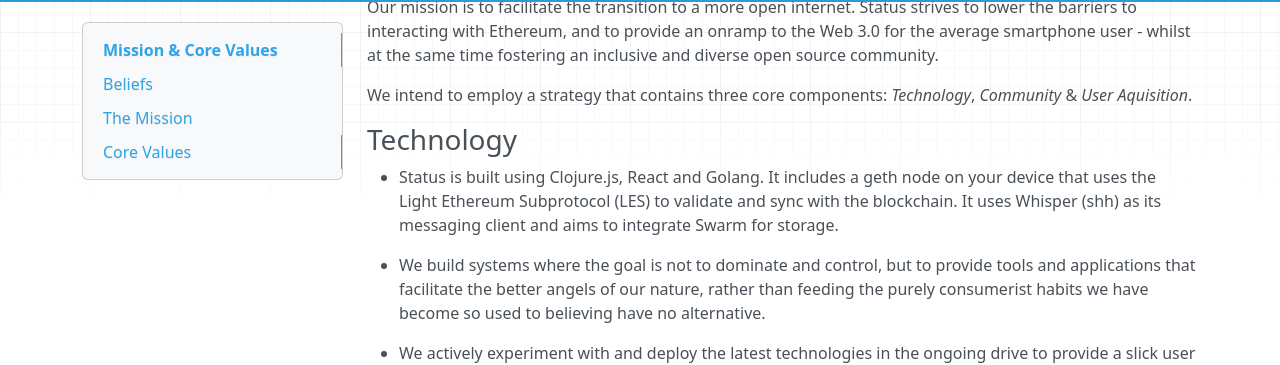
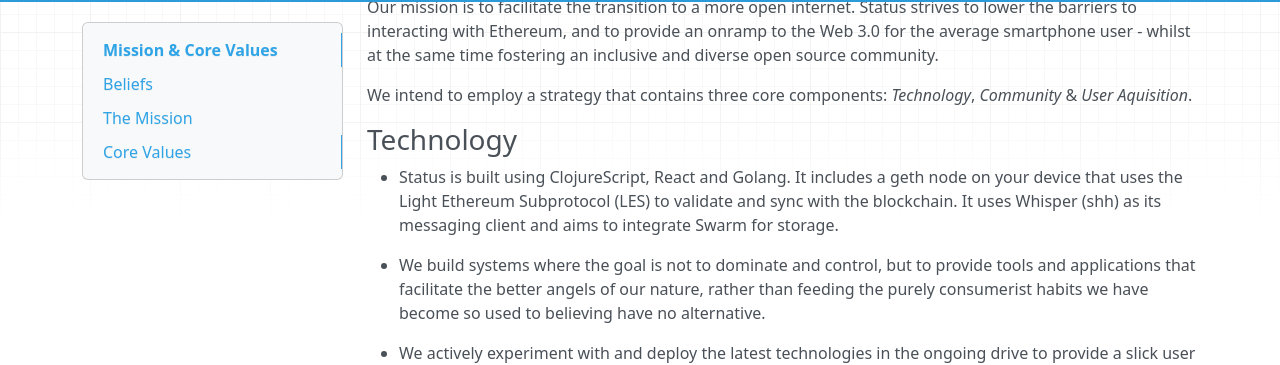
Before and after one commit to status-im/wiki.status.im, an MkDocs documentation site: the page built from docs/getting-started/mission-and-core-values.md, in a window 1280 px wide and 900 px high, scrolled down 490 px. Shown: the part 94-459 px from the top of the window. Built offline with MkDocs 1.6.1, drawn with Linux system fonts in a browser that asks for light colours; nearby versions of some CDN libraries; old or Windows-style settings are respelled for this version of MkDocs.

Commit message:
rename Clojure.js to ClojureScript

```diff
--- a/docs/getting-started/mission-and-core-values.md
+++ b/docs/getting-started/mission-and-core-values.md
@@ -16,7 +16,7 @@ We intend to employ a strategy that contains three core components: *Technology*
 
 ### Technology
 
-- Status is built using Clojure.js, React and Golang. It includes a geth node on your device that uses the Light Ethereum Subprotocol (LES) to validate and sync with the blockchain. It uses Whisper (shh) as its messaging client and aims to integrate Swarm for storage.
+- Status is built using ClojureScript, React and Golang. It includes a geth node on your device that uses the Light Ethereum Subprotocol (LES) to validate and sync with the blockchain. It uses Whisper (shh) as its messaging client and aims to integrate Swarm for storage.
 
 - We build systems where the goal is not to dominate and control, but to provide tools and applications that facilitate the better angels of our nature, rather than feeding the purely consumerist habits we have become so used to believing have no alternative.
 
```
